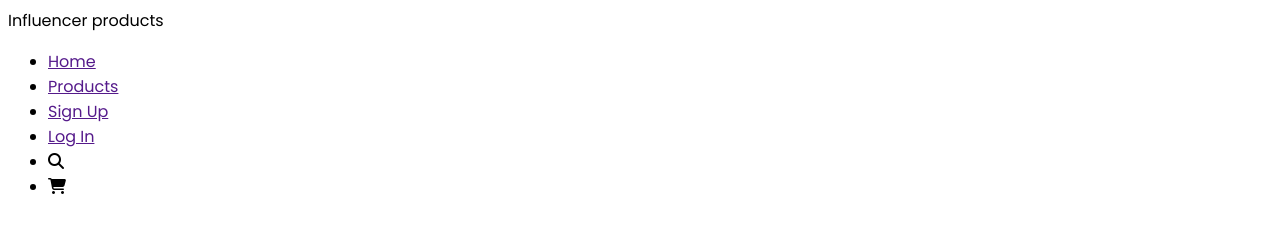
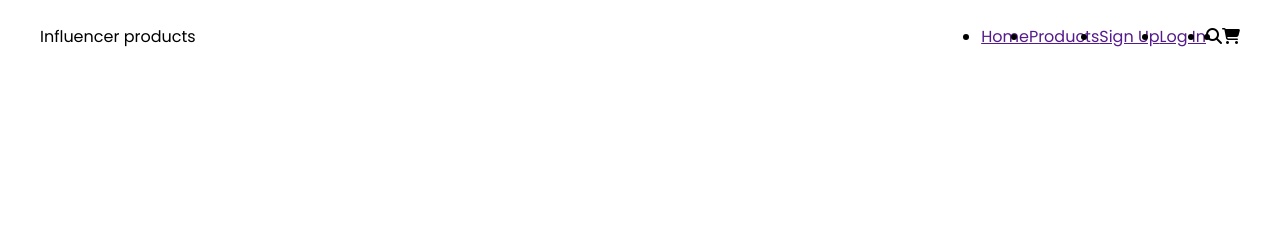
Before and after one commit to Ashikniloy1030/influncer-gear, a plain HTML site: page index.html in a window 1280 px wide. Drawn offline with Linux system fonts and the light colour scheme.

Commit message:
zadded some file

```diff
--- a/index.html
+++ b/index.html
@@ -19,10 +19,10 @@
 
 <body class="poppins-font">
     <header>
-        <nav class="nav-bar">
+        <nav class="nav-bar flex">
             <div class="nav-left">Influencer products</div>
             <div class="menu-container">
-                <ul class="menu">
+                <ul class="menu flex">
                     <li><a href="">Home</a></li>
                     <li><a href="">Products</a></li>
                     <li><a href="">Sign Up</a></li>
--- a/style.css
+++ b/style.css
@@ -6,3 +6,16 @@
 body {
     /* background-color: aqua; */
 }
+
+/* shared style */
+.flex {
+    display: flex;
+}
+
+/* nav bar css style  */
+.nav-bar {
+    max-width: 1200px;
+    align-items: center;
+    justify-content: space-between;
+    margin: 0 auto;
+}
```
